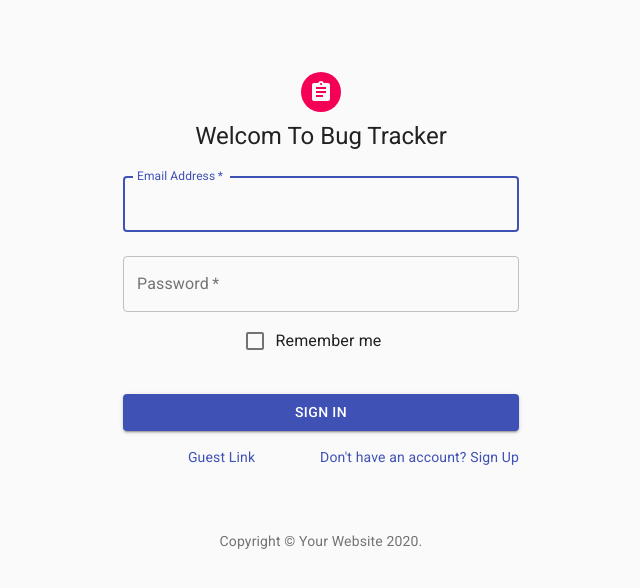
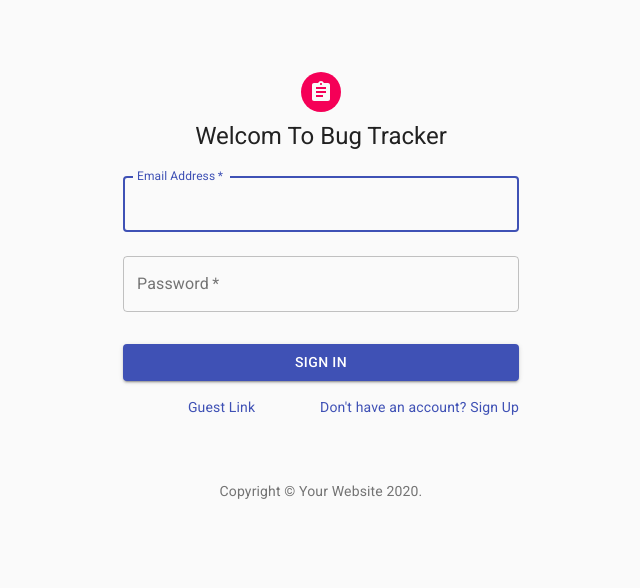
Before and after one commit to romantic668/react, a React (Create React App) app: page / in a window 1280 px wide. Shown: the top 588 px of the page, without its empty margins (319-959 px from the left). Built offline with nearby package versions, Linux system fonts and the light colour scheme.

Commit message:
show please log in prompt

```diff
--- a/src/components/Profile.js
+++ b/src/components/Profile.js
@@ -28,7 +28,8 @@ function Profile(props) {
 
     return (
         <div id="profile">
-
+            {props.auth.isAuthenticated ?
+                <div>
                     <div className="jumbotron">
                         {props.auth && props.auth.user ? <h1 className="display-3">Welcome {props.auth.user.username} </h1> : ''}
 
@@ -52,6 +53,12 @@ function Profile(props) {
                         show={show}
                         onHide={() => setShow(false)}
                     />
+                </div> : props.auth.isLoading ?
+                    <h1 >Loading </h1>
+                    :
+                    <h1 >Please log in </h1>
+            }
+
 
 
 
--- a/src/components/auth/SignIn.js
+++ b/src/components/auth/SignIn.js
@@ -154,10 +154,7 @@ function SignIn(props) {
                         onChange={handleChangePassword}
 
                     />
-                    <FormControlLabel
-                        control={<Checkbox value="remember" color="primary" />}
-                        label="Remember me"
-                    />
+
                     <Button
                         type="submit"
                         fullWidth
```
Lines whose indentation alone changed are shown as unchanged.
